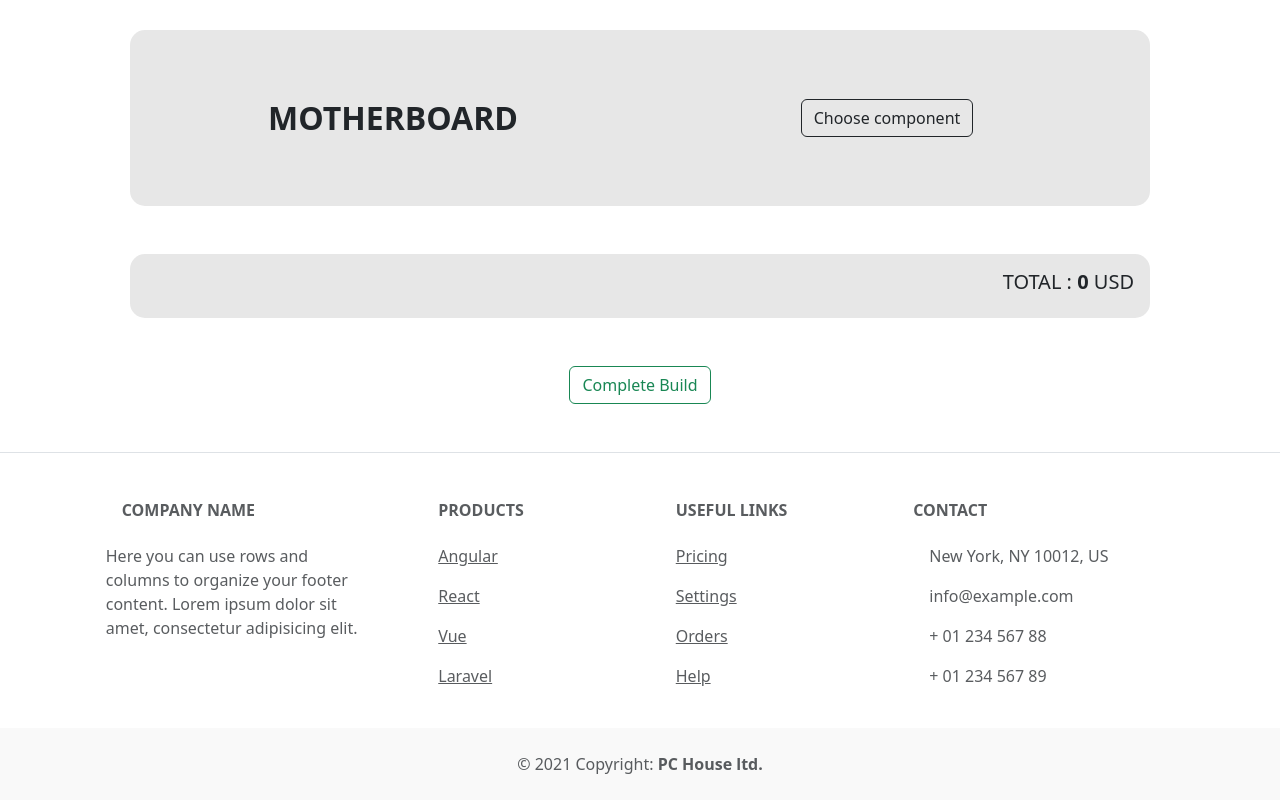
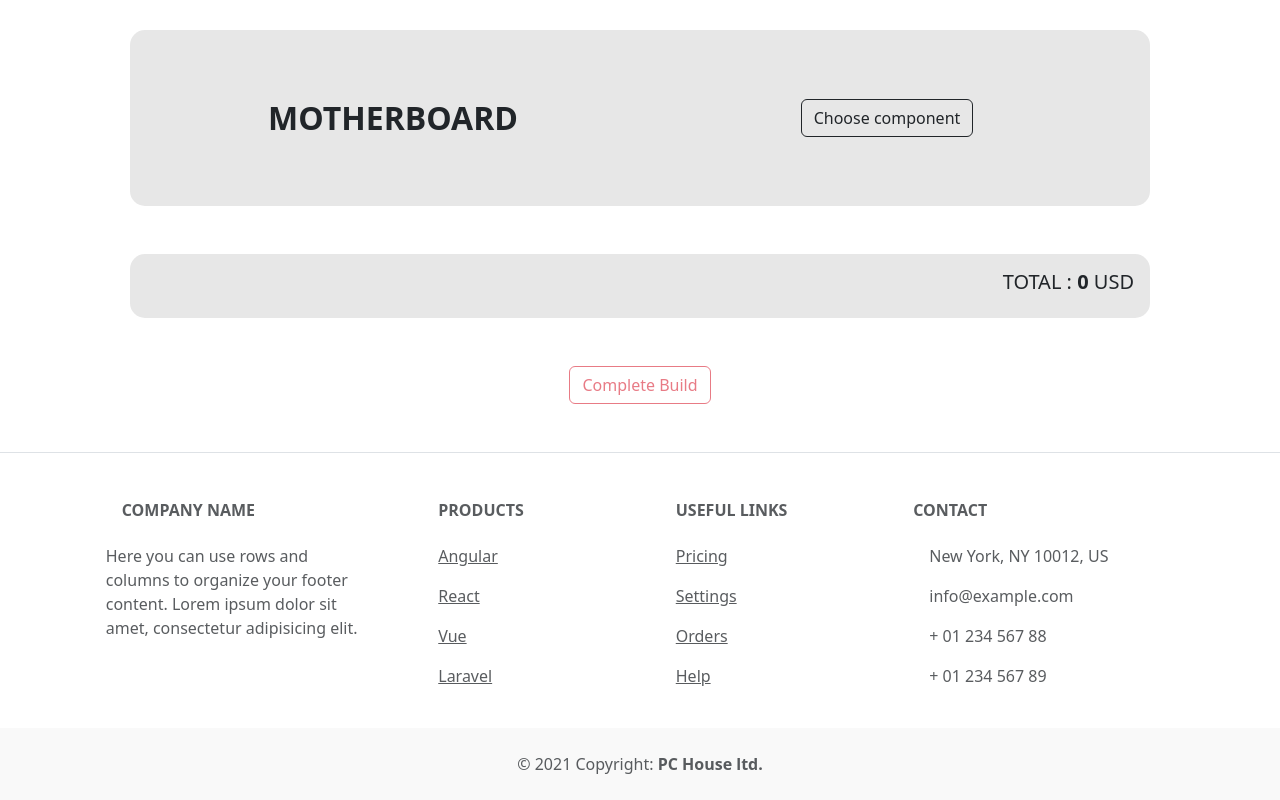
Before and after one commit to ataur39n-sharif/pc-builder, a Next.js app: page /build-pc in a window 1280 px wide. Shown: the part 1194-1994 px from the top of the page. Built offline with nearby package versions, Linux system fonts and the light colour scheme; no server answers.

Commit message:
complete button added

```diff
--- a/src/pages/build-pc.tsx
+++ b/src/pages/build-pc.tsx
@@ -7,20 +7,29 @@ import { useEffect, useState } from "react";
 
 export default function BuildPc() {
     const [total, setTotal] = useState(0)
+    const [allSelected, setAllSelected] = useState(false)
     const parts = useAppSelector(state => state.pcBuild)
     const dispatch = useAppDispatch()
 
     useEffect(() => {
         const list = Object.entries(parts)
+        let status = []
         let tempTotal = 0;
         for (let i = 0; i < list.length; i++) {
             const pd = list[i][1]
+            status.push(pd)
             if (pd) {
                 tempTotal += pd?.price as number
             }
         }
         setTotal(tempTotal)
-    }, [parts])
+        if (!status.includes(null)) {
+            console.log(status.includes(null));
+            setAllSelected(true)
+        }
+    }, [parts,allSelected])
+
+
 
     return (
         <Container>
@@ -43,7 +52,7 @@ export default function BuildPc() {
                                         </div>
                                         <div className={'col-sm-12 col-md-4 '}>
                                             <p> <strong>name:</strong>  {pd.name}</p>
-                                            <p className="p-2 bg-dark text-light text-center" style={{fontSize:"1.4em",borderRadius:"25px"}}> <strong>category</strong> : {pd.category.toUpperCase()}</p>
+                                            <p className="p-2 bg-dark text-light text-center" style={{ fontSize: "1.4em", borderRadius: "25px" }}> <strong>category</strong> : {pd.category.toUpperCase()}</p>
                                             <p> <strong>price:</strong>  {pd.price} USD</p>
                                             <p> <strong> status:</strong> {pd.status}</p>
                                             <p> <strong> rating: </strong>{pd.rating}</p>
@@ -100,7 +109,7 @@ export default function BuildPc() {
                 <h5 className="text-end p-3">TOTAL : <strong>{total}</strong> USD</h5>
             </div>
             <div className="d-flex justify-content-center align-items-center">
-                <Button variant="outline-success">
+                <Button variant={allSelected ? "outline-success" : "outline-danger"} disabled={!allSelected} onClick={() => allSelected && alert('success')}>
                     Complete Build
                 </Button>
             </div>
@@ -108,10 +117,10 @@ export default function BuildPc() {
     )
 }
 
-export const getServerSideProps=()=>{
+export const getServerSideProps = () => {
     return {
-        props:{
-            data:""
+        props: {
+            data: ""
         }
     }
 }
```
